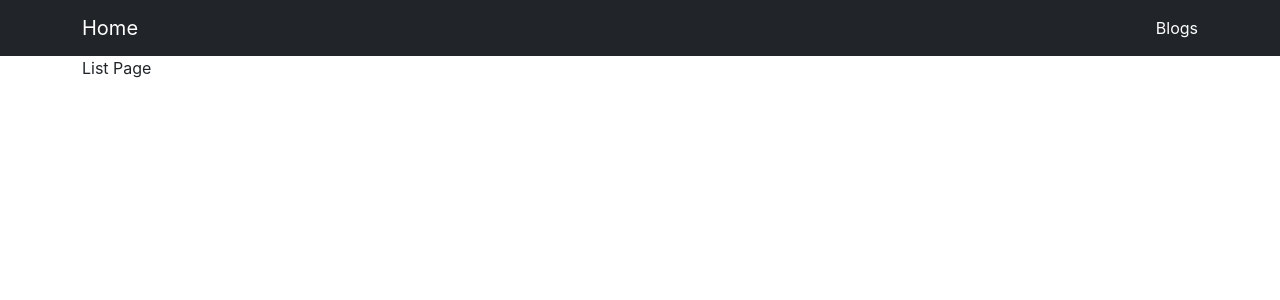
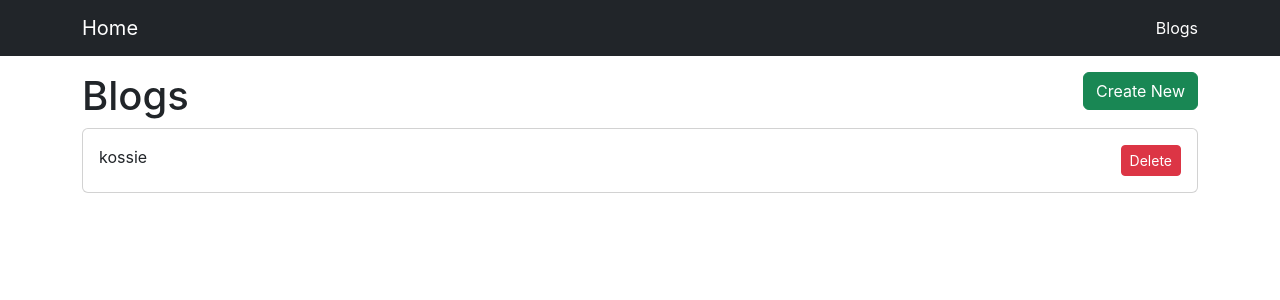
Before and after one commit to moxnox63/react-study, a React (Create React App) app in the folder simple-blog/: page /blogs in a window 1280 px wide. Shown: the top 300 px of the page. Built offline with nearby package versions, Linux system fonts and the light colour scheme; data requests are answered from the project's data file.

Commit message:
[Blog] Create and delete posts

```diff
--- a/simple-blog/db.json
+++ b/simple-blog/db.json
@@ -1,14 +1,9 @@
 {
   "posts": [
     {
-      "title": "Hello",
-      "body": "Body",
-      "id": 1
-    },
-    {
-      "title": "test",
-      "body": "test",
-      "id": 2
+      "title": "kossie",
+      "body": "new kossie",
+      "id": 4
     }
   ]
 }
--- a/simple-blog/package.json
+++ b/simple-blog/package.json
@@ -8,6 +8,7 @@
     "@testing-library/user-event": "^13.5.0",
     "axios": "^1.2.3",
     "json-server": "^0.17.1",
+    "prop-types": "^15.8.1",
     "react": "^18.2.0",
     "react-dom": "^18.2.0",
     "react-router-dom": "^6.7.0",
--- a/simple-blog/src/App.js
+++ b/simple-blog/src/App.js
@@ -13,7 +13,7 @@ function App() {
   return (
     <BrowserRouter>
       <NavBar />
-      <div className="container">
+      <div className="container mt-3">
         <Routes>
           <Route path="/" element={<HomePage />} />
           <Route path="/blogs" element={<ListPage />} />
--- /dev/null
+++ b/simple-blog/src/components/Card.js
@@ -0,0 +1,29 @@
+import PropTypes from "prop-types";
+
+const Card = ({ title, onClick, children }) => {
+    return (
+        <div
+            onClick={onClick}
+            className="card mb-3 cursor-pointer">
+            <div className="card-body">
+                <div className="d-flex justify-content-between">
+                    <div>{title}</div>
+                    {children && <div>{children}</div>}
+                </div>
+            </div>
+        </div>
+    )
+}
+
+Card.propTypes = {
+    title: PropTypes.string.isRequired,
+    children: PropTypes.element,
+    onClick: PropTypes.func,
+};
+
+Card.defaultProps = {
+    children: null,
+    onClick: () => { },
+}
+
+export default Card;
--- a/simple-blog/src/index.css
+++ b/simple-blog/src/index.css
@@ -11,3 +11,7 @@ code {
   font-family: source-code-pro, Menlo, Monaco, Consolas, 'Courier New',
     monospace;
 }
+
+.cursor-pointer {
+  cursor: pointer;
+}
--- a/simple-blog/src/pages/ListPage.js
+++ b/simple-blog/src/pages/ListPage.js
@@ -1,6 +1,58 @@
+import axios from "axios";
+import { useState, useEffect } from "react";
+import { useNavigate } from "react-router-dom";
+import Card from "../components/Card";
+import { Link } from "react-router-dom";
+
 const ListPage = () => {
+    const navigate = useNavigate();
+    const [posts, setPosts] = useState([]);
+
+    const getPosts = () => {
+        axios.get("http://localhost:3001/posts").then((res) => {
+            setPosts(res.data);
+        })
+    }
+
+    const deleteBlog = (e, id) => {
+        e.stopPropagation(); // prevent event-bubbling
+        axios.delete(`http://localhost:3001/posts/${id}`)
+            .then(() => { // 성공적으로 delete될 경우 아래의 코드 실행
+                setPosts(prevPosts => { // 기존 posts 목록에서
+                    return prevPosts.filter(post => {
+                        return post.id !== id; // post.id가 현재 삭제한 id와 다른 애들만!
+                    })
+                })
+            });
+    }
+
+    useEffect(() => {
+        getPosts();
+    }, []);
+
     return (
-        <div>List Page</div>
+        <div>
+            <div className="d-flex justify-content-between">
+                <h1>Blogs</h1>
+                <div>
+                    <Link to="/blogs/create" className="btn btn-success">
+                        Create New
+                    </Link>
+                </div>
+            </div>
+            {posts.map(post => {
+                return (
+                    <Card key={post.id} title={post.title} onClick={() => { navigate("/blogs/edit") }}>
+                        <div>
+                            <button className="btn btn-danger btn-sm"
+                                onClick={(e) => deleteBlog(e, post.id)} >
+                                Delete
+                            </button>
+                        </div>
+                    </Card>
+                )
+            })}
+        </div >
     )
 }
 
```
Also changed, not shown: 1 other file (tests, documents, lock files or other folders).
